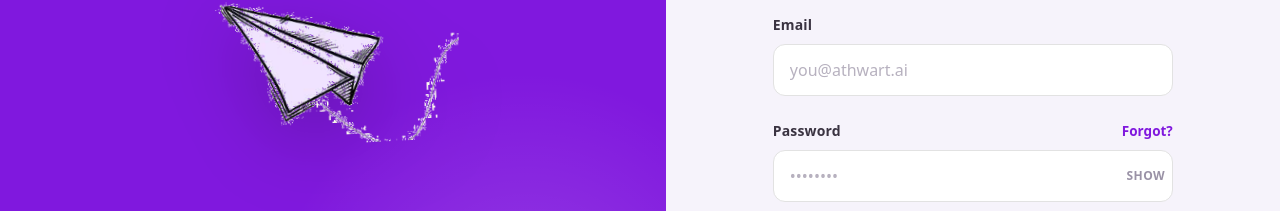
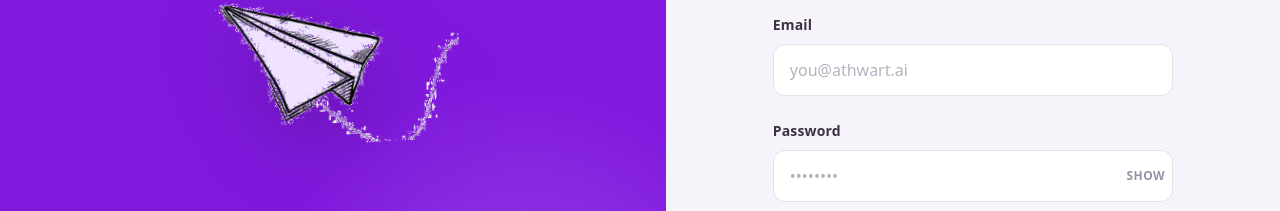
Before and after one commit to PremanshBehl/Athwart_Loop, a React (Vite) app in the folder frontend/: page /login in a window 1280 px wide. Shown: the part 270-481 px from the top of the page. Built offline with nearby package versions, Linux system fonts and the light colour scheme; no server answers; a web font is replaced by a local one.

Commit message:
fix(frontend): remove Forgot link from login password field

```diff
--- a/frontend/src/pages/LoginPage.tsx
+++ b/frontend/src/pages/LoginPage.tsx
@@ -75,11 +75,6 @@ const LoginPage: React.FC = () => {
               placeholder="••••••••"
               autoComplete="current-password"
               error={fieldErrors.password}
-              labelRight={
-                <Link to="/forgot-password" style={{ fontSize: '13.5px', fontWeight: 600, color: '#8018de' }}>
-                  Forgot?
-                </Link>
-              }
             />
 
             <button
```
